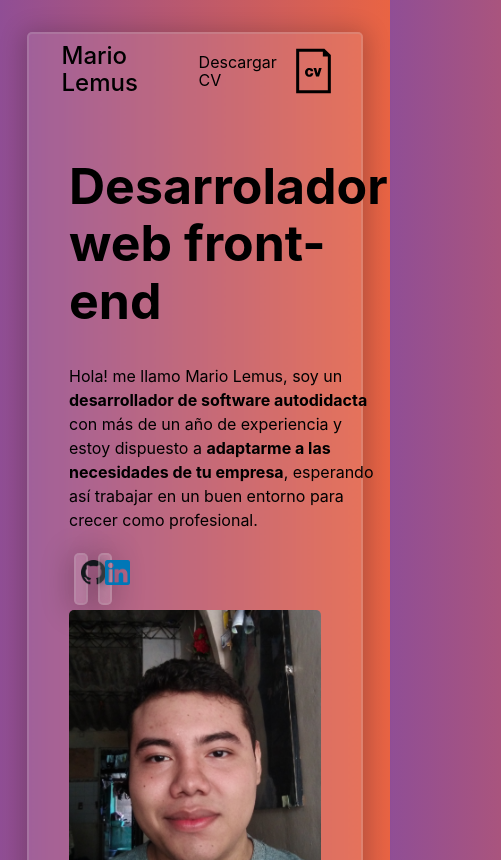
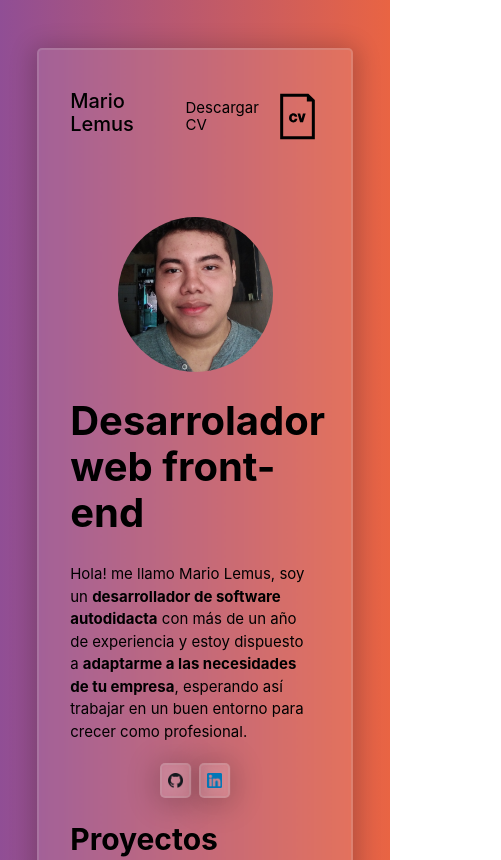
Before and after one commit to MarioLemus/portfolio, a plain HTML site: page public/index.html in a window 390 px wide. Shown: the top 860 px of the page, 501 px wide, since content can reach past the window. Drawn offline with Linux system fonts and the light colour scheme.

Commit message:
edicion de estilos y responsive

```diff
--- a/public/index.html
+++ b/public/index.html
@@ -33,12 +33,12 @@
           </p>
           <div class="contact_container">
             <a class="social_link" href="/">
-              <div class="card">
+              <div class="card contact_button">
                 <img class="network_logo" src="./img/icons/Github_logo.png" alt="Github_logo" />
               </div>
             </a>
             <a class="social_link" href="/a">
-              <div class="card">
+              <div class="card contact_button">
                 <img class="network_logo" src="./img/icons/LinkedIn_logo.png" alt="LinkedIn_logo" />
               </div>
             </a>
@@ -53,6 +53,7 @@
     <div class="title_container">
       <h2 class="section_title">Proyectos</h2>
     </div>
+
     <section class="section_container projects">
       <div class="card">
         <img class="card_img" src="./img/webSiteScreenshots/anime_info.png" alt="Anime_info" />
--- a/public/styles.css
+++ b/public/styles.css
@@ -6,9 +6,9 @@ body {
   background: linear-gradient(to right, #904e95, #e96443);
 }
 .main {
-  width: 85%;
+  width: 80%;
   margin: 0 auto;
-  min-height: 100vh;
+  min-height: 80vh;
   margin-bottom: 3em;
   margin-top: 3em;
 
@@ -26,19 +26,17 @@ body {
   font-size: 40px;
 }
 .section_container {
-  width: 95%;
+  width: 80%;
   margin: 0 auto;
-  min-height: 40vh;
+  min-height: 55px;
 }
 .hero_nav {
   display: flex;
   justify-content: space-between;
   align-items: center;
-  height: 5vh;
 }
 .hero_logo {
   margin-top: 2em;
-  margin-left: 1em;
   text-decoration: none;
   font-weight: 500;
 }
@@ -48,14 +46,7 @@ body {
 }
 .hero_cv {
   margin-top: 2em;
-  margin-right: 1em;
   display: flex;
-}
-.about_me_section {
-  display: flex;
-  width: 80%;
-  margin: 0 auto;
-  margin-top: 3em;
 }
 .about_me_title {
   font-size: 50px;
@@ -65,24 +56,40 @@ body {
   line-height: 1.5;
   padding-right: 10px;
 }
+.about_me_section {
+  display: flex;
+  width: 80%;
+  margin: 0 auto;
+  margin-top: 3em;
+}
 .about_me {
-  width: 70%;
+  width: 75%;
 }
 .photo_container {
-  width: 30%;
+  width: 25%;
 }
 .photo {
   width: 100%;
   height: 100%;
   object-fit: cover;
   border-radius: 5px;
+  display: block;
+  margin: 0 auto;
 }
 .network_logo {
   width: 25px;
   padding: 5px;
 }
 .contact_container {
+  margin-top: 5%;
   display: flex;
+}
+.contact_button {
+  display: flex;
+  align-items: center;
+  justify-content: center;
+  padding-right: 5px;
+  padding-left: 5px;
 }
 .social_link:hover {
   background-color: rgb(233, 100, 67, 0.5);
@@ -92,8 +99,8 @@ body {
 
 .projects {
   margin-top: 4em;
-  display: grid;
-  grid-template-columns: repeat(2, 1fr);
+  display: flex;
+  flex-wrap: wrap;
   margin-bottom: 4em;
   width: 80%;
 }
@@ -103,11 +110,15 @@ body {
   border-radius: 5px;
   border: solid 2px rgba(194, 194, 194, 0.2);
   box-shadow: 0 3px 30px 5px rgba(0, 0, 0, 0.2);
-  margin: 5px;
+  width: 45%;
+  margin: 0 auto;
+  margin-top: 5px;
+  margin-bottom: 5px;
 }
 .card_img {
   width: 100%;
-  object-fit: contain;
+  object-fit: cover;
+  height: 12em;
 }
 .web_description {
   min-height: 3em;
@@ -126,7 +137,7 @@ body {
   border: solid 2px rgba(194, 194, 194, 0.2);
   box-shadow: 0 3px 25px 5px rgba(0, 0, 0, 0.2);
   display: inline-block;
-  margin: 5px;
+  /* margin: 5px; */
 }
 .button:hover {
   background-color: rgb(233, 100, 67, 0.5);
@@ -148,38 +159,181 @@ body {
   margin: 0 auto;
   padding-top: 3px;
 }
-.img_container {
-  margin: 15px;
-  background-color: rgba(255, 255, 255, 0.1);
-  backdrop-filter: blur(5px);
-  border-radius: 5px;
-  border: solid 2px rgba(194, 194, 194, 0.2);
-  box-shadow: 0 3px 23px 5px rgba(0, 0, 0, 0.2);
-}
 .img_container > p {
   text-align: center;
 }
 
+@media (max-width: 2560px) {
+
+  .section_title {
+    font-size: 70px;
+  }
+  .hero_logo {
+    font-size: 35px;
+  }
+  .hero_cv {
+    font-size: 30px;
+  }
+  .about_me_title {
+    font-size: 80px;
+  }
+  .about_me_section {
+    margin: 0 auto;
+    margin-top: 4em;
+    width: 100%;
+  }
+ .about_me_description {
+    font-size: 30px;
+ }
+ .network_logo {
+   width: 40px;
+   padding: 10px;
+ }
+ .button {
+   margin-left: 3%;
+   margin-top: 5%;
+   padding: 10px 20px;
+   font-size: 30px;
+ }
+ .card {
+   height: 100%;
+ }
+ .small_description {
+   font-size: 30px;
+ }
+ .skills {
+   display: grid;
+   grid-template-columns: repeat(7, 1fr);
+ }
+ .img_logo {
+   width: 100px;
+   padding-top: 35px;
+  }
+ .img_container > p {
+   font-size: 30px;
+ }
+}
+@media (max-width: 1440px) {
+
+  .section_title {
+    font-size: 40px;
+  }
+  .hero_logo {
+    font-size: 25px;
+  }
+  .hero_cv {
+    font-size: 20px;
+  }
+  .about_me_title {
+    font-size: 50px;
+  }
+  .about_me_section {
+    margin: 0 auto;
+    margin-top: 4em;
+    width: 100%;
+  }
+ .about_me_description {
+    font-size: 20px;
+ }
+ .network_logo {
+   width: 30px;
+   padding: 5px;
+ }
+ .button {
+   margin-left: 3%;
+   margin-top: 5%;
+   padding: 8px 20px;
+   font-size: 20px;
+ }
+ .card {
+   height: 100%;
+ }
+ .small_description {
+   font-size: 18px;
+ }
+ .skills {
+   display: grid;
+   grid-template-columns: repeat(5, 1fr);
+ }
+ .img_logo {
+   width: 50px;
+   padding-top: 15px;
+  }
+ .img_container > p {
+   font-size: 20px;
+ }
+}
 @media (max-width: 1024px) {
-  .main {
-    margin-top: 2em;
+
+  .section_title {
+    font-size: 30px;
+  }
+  .hero_logo {
+    font-size: 20px;
+  }
+  .hero_cv {
+    font-size: 15px;
+  }
+  .photo {
+    border-radius: 50%;
+    height: 155px;
+    width: 155px;
+    display: block;
+    margin: 0 auto;
   }
   .photo_container {
-    width: 50%;
-  }
-}
-@media (max-width: 425px) {
-  .about_me_section {
-    flex-wrap: wrap;
+    width: 100%;
   }
   .about_me {
-    width: 600px;
+    width: 100%;
   }
-  .photo_container {
-    width: 600px;
+  .about_me_title {
+    font-size: 40px;
   }
-  .card {
-    width: 10px;
-    min-height: 3em;
+  .about_me_section {
+    flex-direction: column-reverse;
   }
+  .contact_container {
+    justify-content: center;
+  }
+ .about_me_description {
+    font-size: 15px;
+ }
+ .network_logo {
+   width: 15px;
+ }
+ .projects {
+   flex-direction: column-reverse;
+ }
+ .button {
+   margin-left: 3%;
+   margin-top: 5%;
+   padding: 5px 15px;
+   font-size: 14px;
+  }
+  .contact_button {
+    height: 80%;
+  }
+ .small_description {
+   font-size: 14px;
+ }
+ .skills {
+   display: grid;
+   grid-template-columns: repeat(5, 1fr);
+ }
+ .img_logo {
+   width: 35px;
+   padding-top: 15px;
+  }
+ .img_container {
+   display: flex;
+   align-items: center;
+   justify-content: center;
+   flex-direction: column;
+   width: 70%;
+   height: 70%;
+ }
+ .img_container > p {
+   font-size: 15px;
+ }
 }
```
